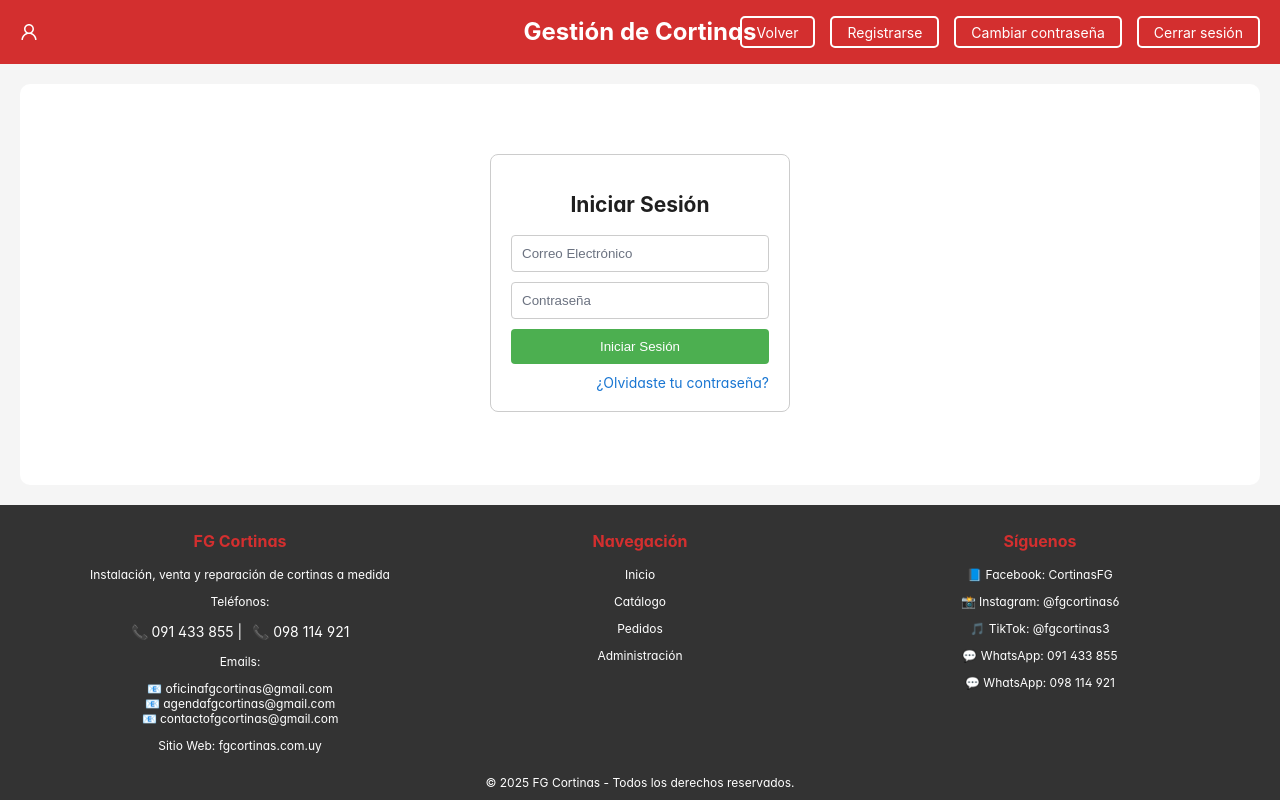
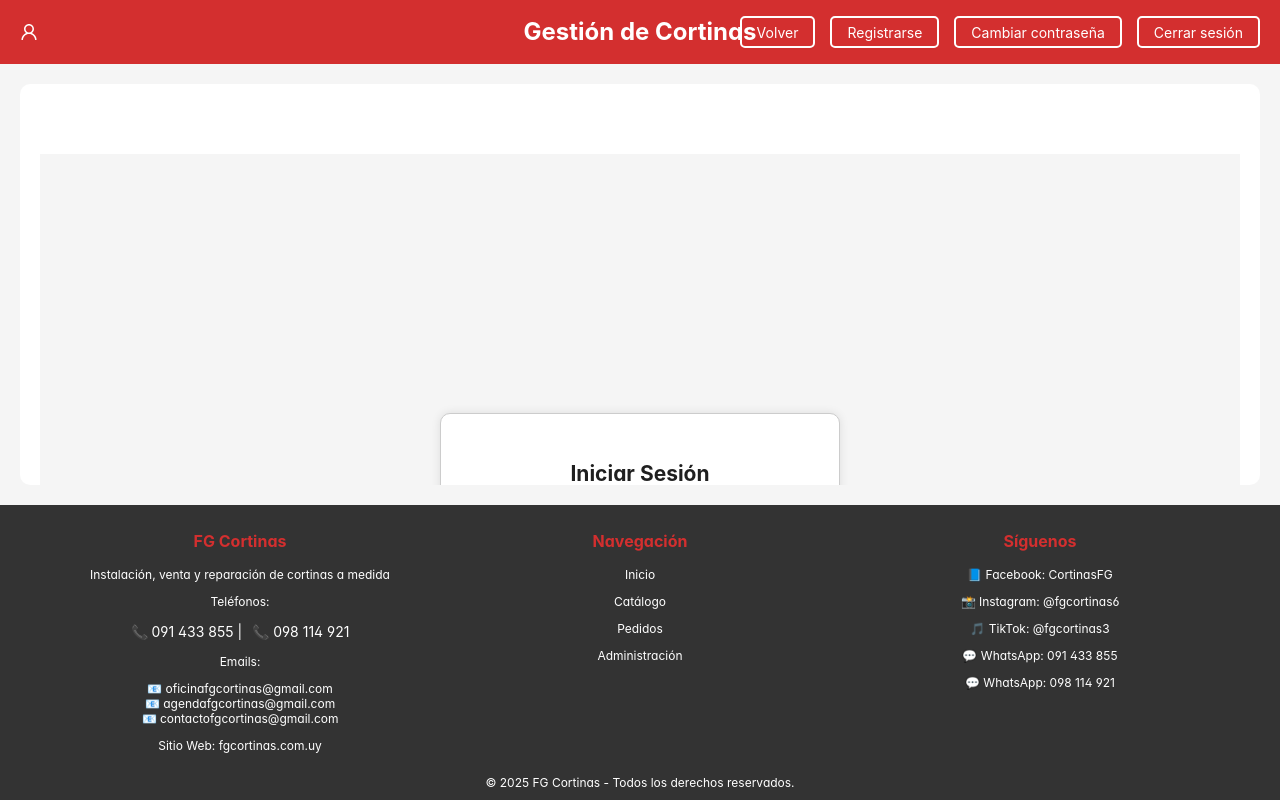
Before and after one commit to GJGE04/fgcortinas-frontend, a React (Create React App) app: page /login in a window 1280 px wide. Built offline with nearby package versions, Linux system fonts and the light colour scheme; no server answers.

Commit message:
Prueba de LoginPage en movil

```diff
--- a/src/components/AuthForm.js
+++ b/src/components/AuthForm.js
@@ -58,7 +58,14 @@ const AuthForm = ({ onLoginSuccess }) => {
   };
 
   return (
-    <div className="auth-form">
+    <div className="auth-form" style={{
+      backgroundColor: 'white',
+      padding: '30px',
+      borderRadius: '10px',
+      boxShadow: '0 0 10px rgba(0,0,0,0.1)',
+      width: '100%',
+      maxWidth: '400px'
+    }}>
       <h2>Iniciar Sesión</h2>
       <form onSubmit={handleSubmit}>
         <div>
@@ -68,6 +75,7 @@ const AuthForm = ({ onLoginSuccess }) => {
             value={email}
             onChange={(e) => setEmail(e.target.value)}
             required
+            style={{ width: '100%', padding: '10px', marginBottom: '15px' }}
           />
         </div>
         <div>
--- a/src/pages/LoginPage.js
+++ b/src/pages/LoginPage.js
@@ -39,7 +39,14 @@ const LoginPage = () => {
   };
 
   return (
-    <div className="login-page">
+    <div className="login-page" style={{
+      minHeight: '100vh',
+      display: 'flex',
+      justifyContent: 'center',
+      alignItems: 'center',
+      padding: '20px',
+      backgroundColor: '#f5f5f5'
+    }}>
       {isLoggedIn ? (
         <div style={{ textAlign: 'center', padding: '20px' }}>
           <h2>Bienvenido! Ya estás logueado.</h2>
--- a/src/pages/LoginPage1.js
+++ b/src/pages/LoginPage1.js
@@ -53,7 +53,7 @@ const LoginPage = () => {
 
   return (
     <div style={{ maxWidth: '400px', margin: '100px auto', padding: '20px', border: '1px solid #ddd', borderRadius: '8px' }}>
-      <h2>Iniciar sesión</h2>
+      <h2>Iniciar sesión1</h2>
       <LoginForm onFinish={onFinish} /> {/* Usamos el componente de LoginForm */}
       {error && <div style={{ color: 'red' }}>{error}</div>}
     </div>
```
